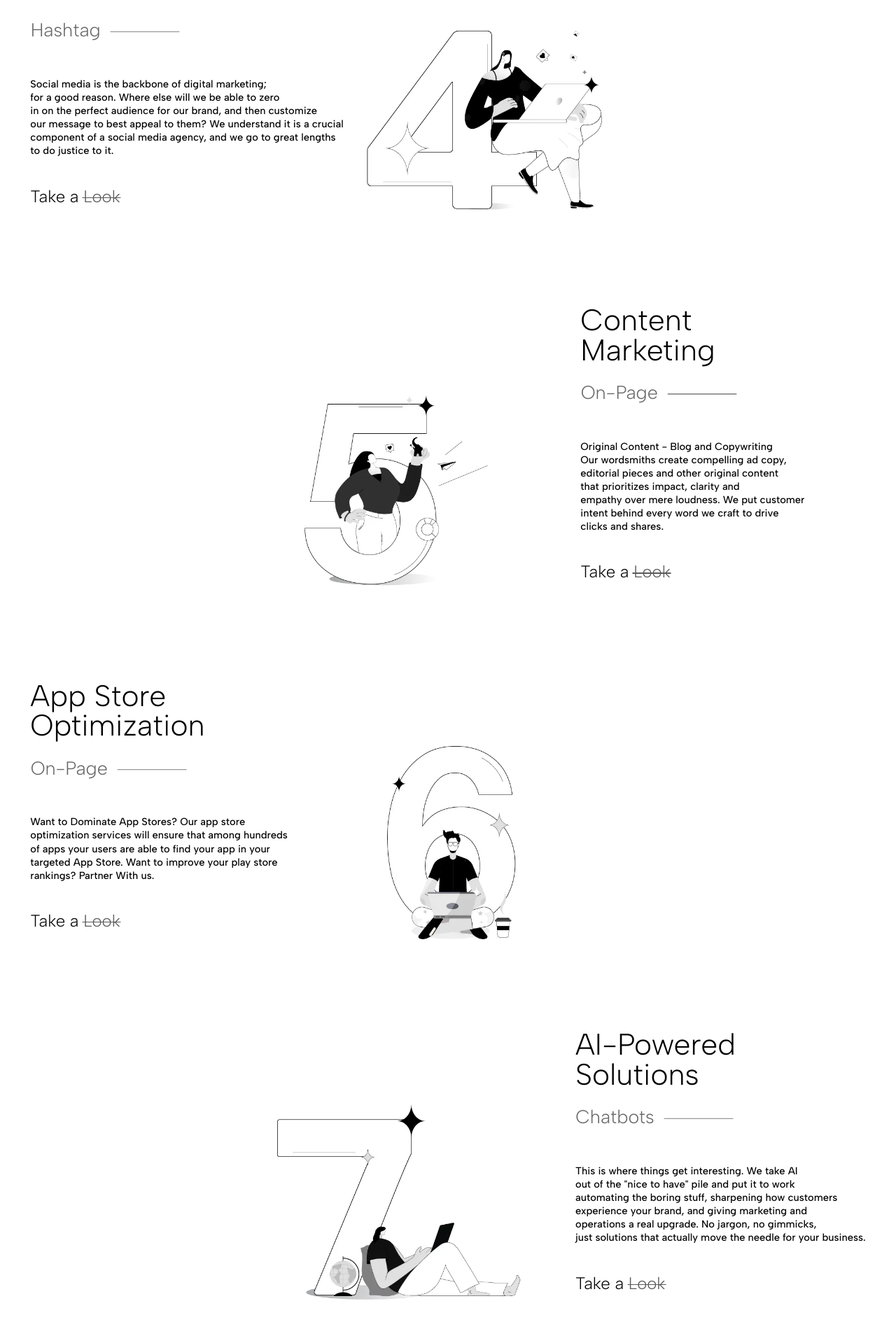
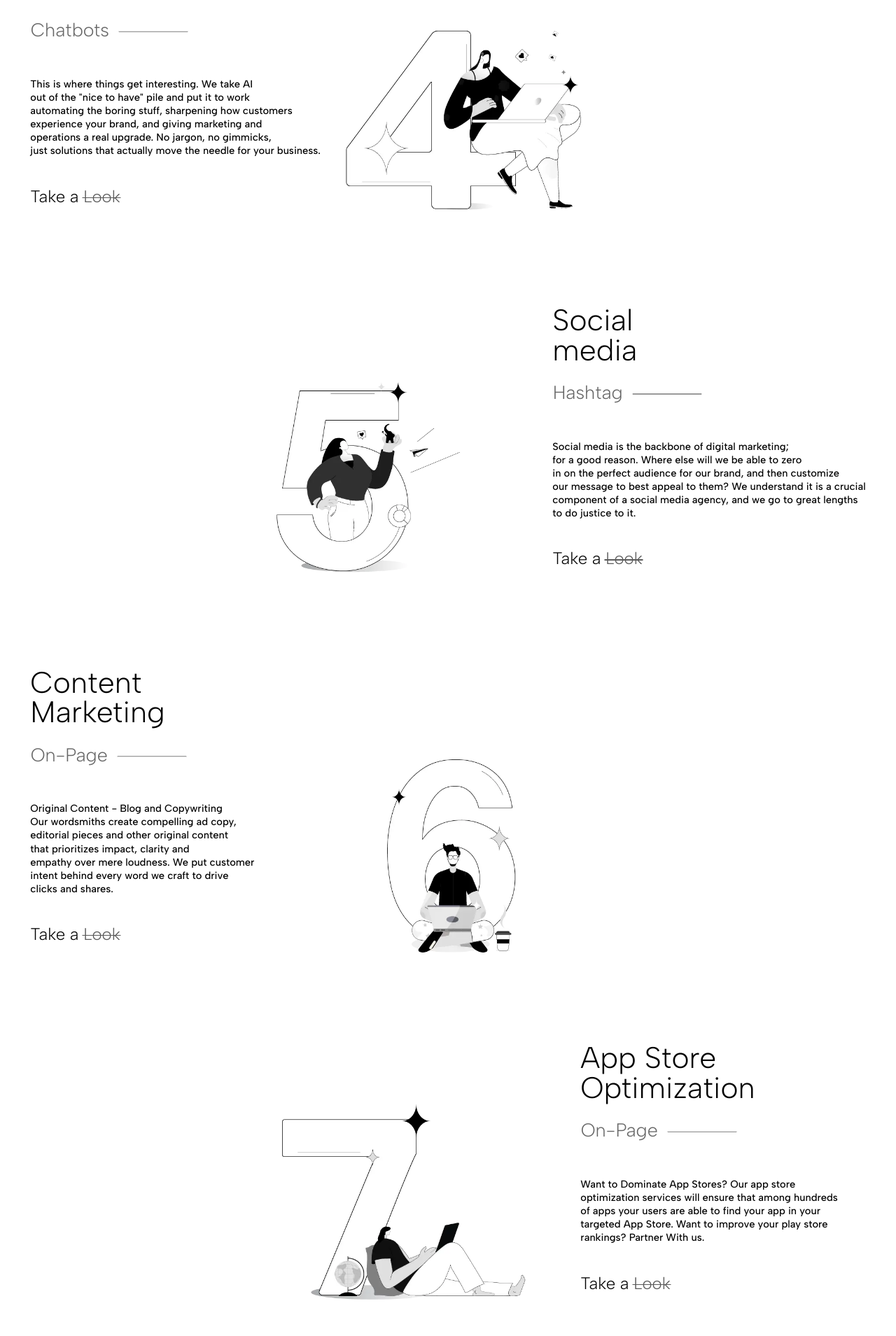
Before and after one commit to the-shivam-gupta/FE-webmaffia, a Next.js app: page /services in a window 1280 px wide. Shown: the part 1931-3840 px from the top of the page at 70% size. Built offline with nearby package versions, Linux system fonts and the light colour scheme.

Commit message:
updated the footer and aligned the services landing page as per the menu

```diff
--- a/src/app/services/page.js
+++ b/src/app/services/page.js
@@ -80,11 +80,28 @@ const SERVICE_SECTIONS = [
     imageFirst: false,
     title: (
       <>
+        AI-Powered <br />
+        Solutions
+      </>
+    ),
+    img: { src: "/assets/images/number/4.webp", alt: "AI-Powered Solutions" },
+    slides: ["Consulting", "Chatbots", "Generative AI Solutions", "Automation", "Agents"],
+    body: (
+      <>
+        This is where things get interesting. We take AI<br /> out of the "nice to have" pile and put it to work<br /> automating the boring stuff, sharpening how customers<br /> experience your brand, and giving marketing and<br /> operations a real upgrade. No jargon, no gimmicks,<br /> just solutions that actually move the needle for your business.
+      </>
+    ),
+    href: "/ai-powered-solutions-services",
+  },
+  {
+    imageFirst: true,
+    title: (
+      <>
         Social <br />
         media
       </>
     ),
-    img: { src: "/assets/images/number/4.webp", alt: "Social Media" },
+    img: { src: "/assets/images/number/5.webp", alt: "Social Media" },
     slides: ["Engagement", "Hashtag"],
     body: (
       <>
@@ -99,14 +116,14 @@ const SERVICE_SECTIONS = [
     href: "/social-media-marketing-strategy",
   },
   {
-    imageFirst: true,
+    imageFirst: false,
     title: (
       <>
         Content <br />
         Marketing
       </>
     ),
-    img: { src: "/assets/images/number/5.webp", alt: "Content Marketing" },
+    img: { src: "/assets/images/number/6.webp", alt: "Content Marketing" },
     slides: ["Backlinks", "On-Page"],
     body: (
       <>
@@ -122,14 +139,14 @@ const SERVICE_SECTIONS = [
     href: "/content-marketing-strategy",
   },
   {
-    imageFirst: false,
+    imageFirst: true,
     title: (
       <>
         App Store <br />
         Optimization
       </>
     ),
-    img: { src: "/assets/images/number/6.webp", alt: "App Store Optimization" },
+    img: { src: "/assets/images/number/7.webp", alt: "App Store Optimization" },
     slides: ["Backlinks", "On-Page"],
     body: (
       <>
@@ -141,23 +158,6 @@ const SERVICE_SECTIONS = [
       </>
     ),
     href: "/app-store-optimization",
-  },
-  {
-    imageFirst: true,
-    title: (
-      <>
-        AI-Powered <br />
-        Solutions
-      </>
-    ),
-    img: { src: "/assets/images/number/7.webp", alt: "AI-Powered Solutions" },
-    slides: ["Consulting", "Chatbots", "Generative AI Solutions", "Automation", "Agents"],
-    body: (
-      <>
-        This is where things get interesting. We take AI<br /> out of the "nice to have" pile and put it to work<br /> automating the boring stuff, sharpening how customers<br /> experience your brand, and giving marketing and<br /> operations a real upgrade. No jargon, no gimmicks,<br /> just solutions that actually move the needle for your business.
-      </>
-    ),
-    href: "/ai-powered-solutions-services",
   },
 ];
 
--- a/src/components/Footer.js
+++ b/src/components/Footer.js
@@ -155,7 +155,7 @@ const Footer = ({ footerData, campaignSlugs = [] }) => {
         </div>
       </div>
 
-      <div className="footer_logo_divider" aria-hidden="true" />
+      {/* <div className="footer_logo_divider" aria-hidden="true" /> */}
 
       <Link
         href="https://www.webmaffia.com/"
--- a/src/scss/footer.scss
+++ b/src/scss/footer.scss
@@ -727,7 +727,7 @@ footer {
       height: auto;
       margin: 0 auto;
       display: block;
-      opacity: 0.18;
+      opacity: 1;
     }
 
     @include tablet() {
@@ -742,13 +742,13 @@ footer {
   .footer_copyright {
     position: relative;
     z-index: 2;
-    margin-top: 2.4rem;
+    margin-top: 4rem;
     text-align: center;
     color: #717171;
     font-family: "Albert Sans", sans-serif;
-    font-size: 1.4rem;
+    font-size: 1.9rem;
     font-weight: 400;
-    line-height: 1.4;
+    line-height: 1.2;
 
     @include tablet() {
       font-size: 3rem;
```
